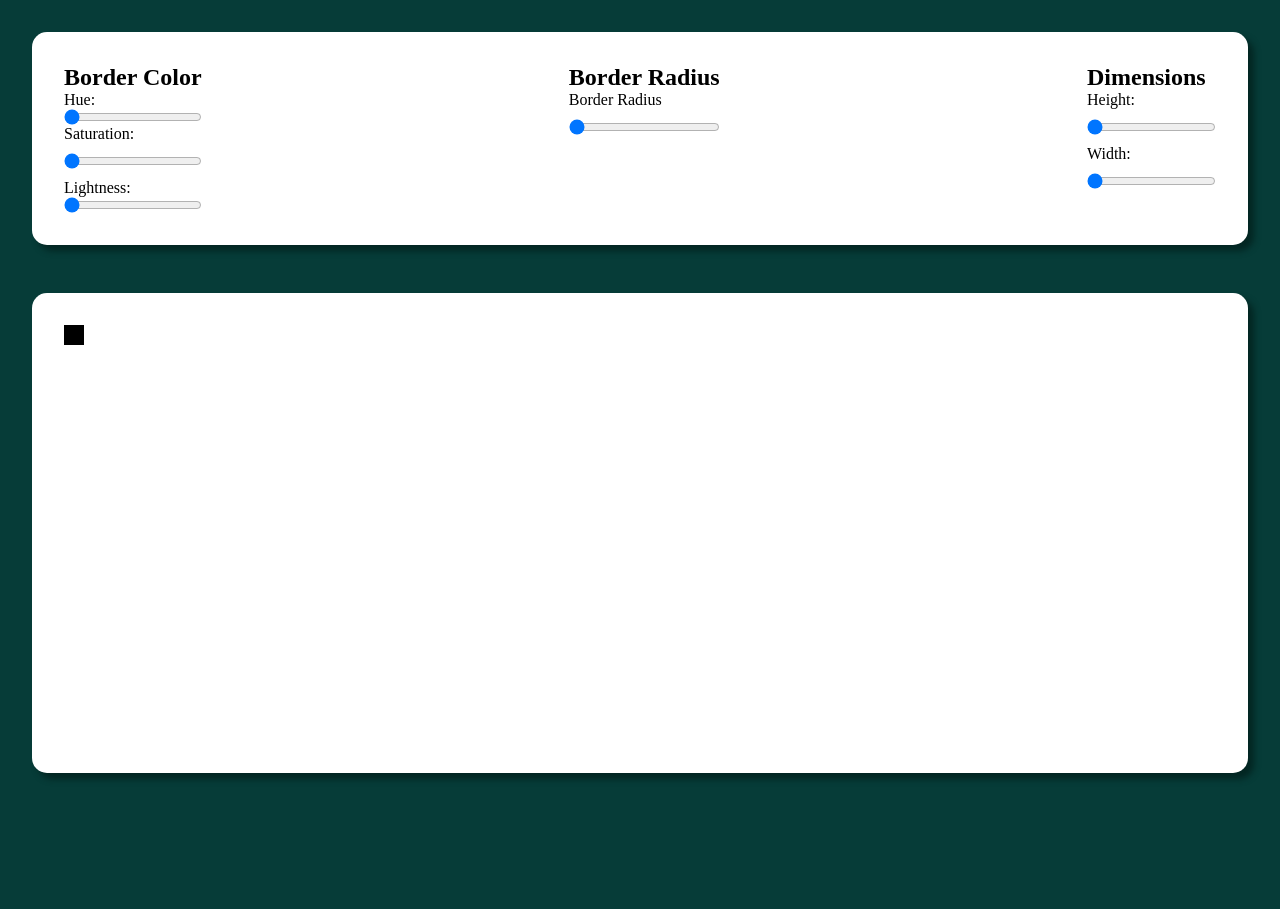
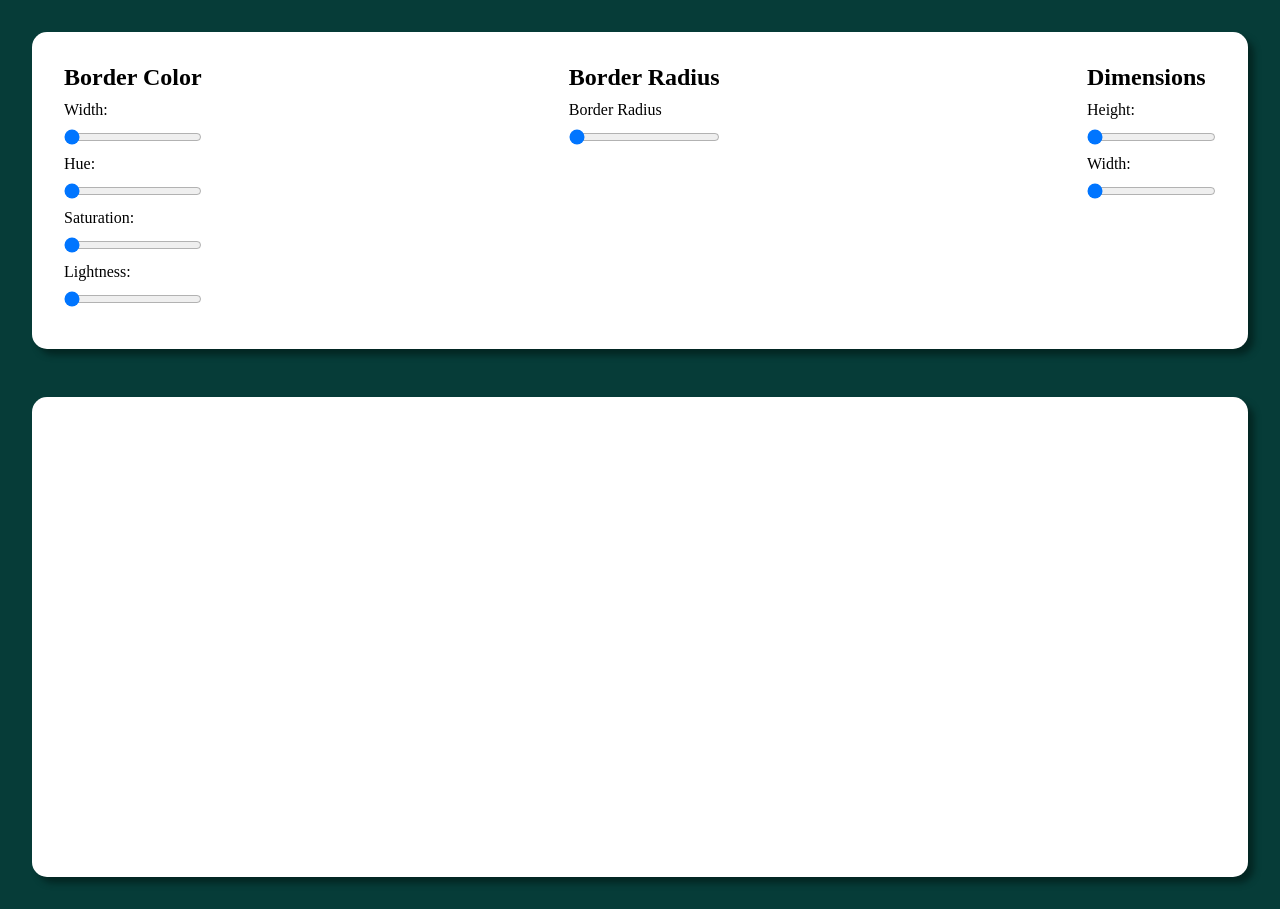
Before and after one commit to castle88/slider, a React (Create React App) app in the folder client/: page / in a window 1280 px wide. Before the commit the page ends 805 px from the top, so only its background shows below. Built offline with nearby package versions, Linux system fonts and the light colour scheme.

Commit message:
border width

```diff
--- a/client/src/App.js
+++ b/client/src/App.js
@@ -6,6 +6,7 @@ import { useState } from "react";
 
 function App() {
   const [hsl, setHsl] = useState({
+    borderWidth: 0,
     first: 0,
     second: 0,
     third: 0,
--- a/client/src/components/BorderRadiusRange.jsx
+++ b/client/src/components/BorderRadiusRange.jsx
@@ -7,7 +7,6 @@ export default function BorderRadiusRange({ borderRadius, handleChange }) {
       <form style={{ display: "flex", flexDirection: "column" }}>
         <label htmlFor="borderRadius">Border Radius</label>
         <input
-          style={{ margin: "10px 0" }}
           type="range"
           min={0}
           max={50}
--- a/client/src/components/ColorRange.jsx
+++ b/client/src/components/ColorRange.jsx
@@ -1,7 +1,7 @@
 import { useState } from "react";
 
 export default function ColorRange({ hsl, handleChange }) {
-  const { first, second, third } = hsl;
+  const { first, second, third, borderWidth } = hsl;
 
   return (
     <div className="border-color-range">
@@ -12,6 +12,16 @@ export default function ColorRange({ hsl, handleChange }) {
           flexDirection: "column",
         }}
       >
+        <label htmlFor="borderWidth">Width:</label>
+        <input
+          type="range"
+          min={0}
+          max={350}
+          step={1}
+          name="borderWidth"
+          value={borderWidth}
+          onChange={handleChange}
+        />
         <label htmlFor="first">Hue:</label>
         <input
           type="range"
@@ -25,7 +35,6 @@ export default function ColorRange({ hsl, handleChange }) {
         <label htmlFor="second">Saturation:</label>
 
         <input
-          style={{ margin: "10px 0" }}
           type="range"
           min={0}
           max={100}
--- a/client/src/components/DimensionSlider.jsx
+++ b/client/src/components/DimensionSlider.jsx
@@ -14,7 +14,6 @@ export default function DimensionSlider({ dimensions, handleChange }) {
       >
         <label htmlFor="height">Height:</label>
         <input
-          style={{ margin: "10px 0" }}
           type="range"
           min={1}
           max={100}
@@ -25,7 +24,6 @@ export default function DimensionSlider({ dimensions, handleChange }) {
         />
         <label htmlFor="width">Width:</label>
         <input
-          style={{ margin: "10px 0" }}
           type="range"
           min={1}
           max={100}
--- a/client/src/components/Display.jsx
+++ b/client/src/components/Display.jsx
@@ -1,13 +1,13 @@
 import React from "react";
 
 export default function Display({ hsl, dimensions, borderRadius }) {
-  const { first, second, third } = hsl;
+  const { first, second, third, borderWidth } = hsl;
   const { height, width } = dimensions;
 
   return (
     <div
       style={{
-        border: `10px solid hsl(${first} ${second}% ${third}%)`,
+        border: `${borderWidth}px solid hsl(${first} ${second}% ${third}%)`,
         height: `${height}%`,
         width: `${width}%`,
         borderRadius: `${borderRadius}%`,
--- a/client/src/index.css
+++ b/client/src/index.css
@@ -34,3 +34,9 @@ html {
   justify-content: space-between;
   align-items: start;
 }
+h2 {
+  margin-bottom: 10px;
+}
+input {
+  margin: 10px 0;
+}
```
